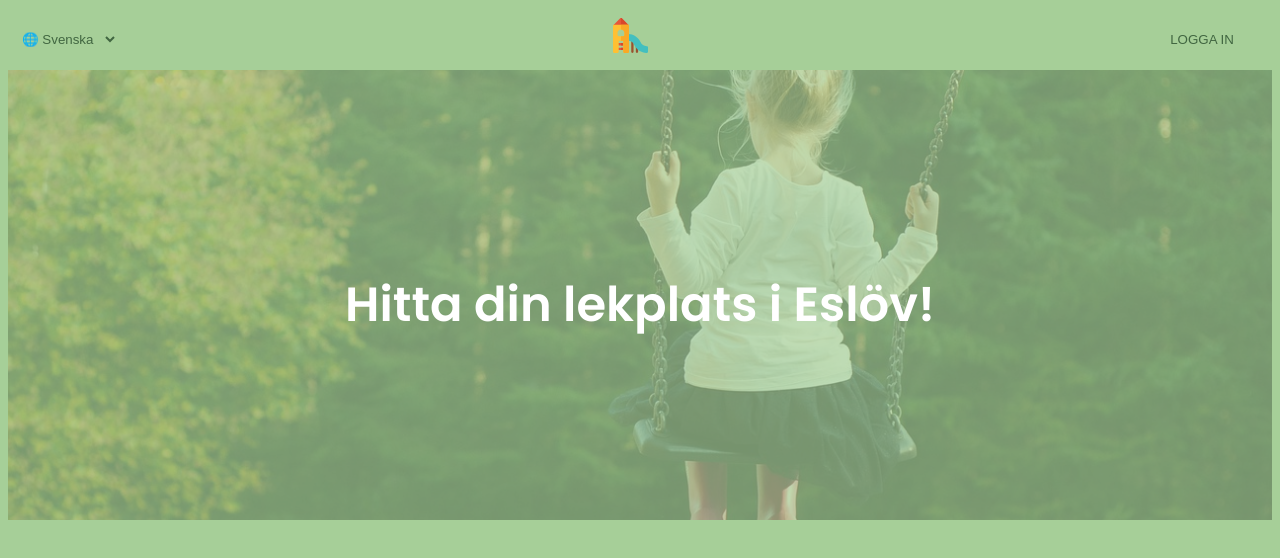
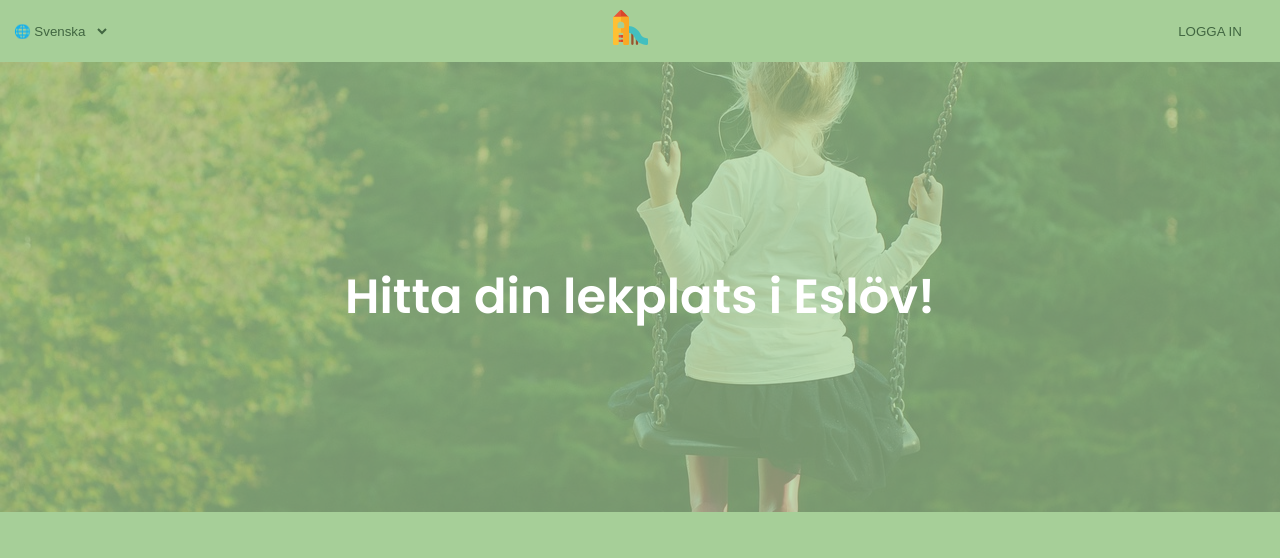
Before and after one commit to Technigo/final-boiler-plate-monorepo, a React (Vite) app in the folder frontend/: page / in a window 1280 px wide. Shown: the top 558 px of the page. Built offline with nearby package versions, Linux system fonts and the light colour scheme; no server answers.

Commit message:
Commit before demo

```diff
--- a/frontend/src/App.css
+++ b/frontend/src/App.css
@@ -1,9 +1,13 @@
 /* Apply styles to the root element of the application */
 #root {
-  margin: 0px; /* Center align the content horizontally */
+  /* margin: 0px; Center align the content horizontally */
   padding: 0px; /* Add padding around the content */
   min-height: 100vh; /* Ensure a minimum height to cover the viewport */
   text-align: center; /* Center-align text within the root element */
+}
+
+body {
+  margin: 0;
 }
 
 :root {
--- a/frontend/src/pages/Playgrounddetails/PlaygroundDetails.jsx
+++ b/frontend/src/pages/Playgrounddetails/PlaygroundDetails.jsx
@@ -275,32 +275,37 @@ const PlaygroundDetails = () => {
         id="wheelchair"
         place="bottom"
         content={t("PlaygroundDetails.wheelchair-explanation-p")}
-        style={{ backgroundColor: "#FA7070", color: "#222" }}
+        style={{ backgroundColor: "#FA7070", color: "black" }}
       />
       <Tooltip
         id="roundabout"
         place="bottom"
         content={t("PlaygroundDetails.roundabout-explanation-p")}
+         style={{ backgroundColor: "#FA7070", color: "black" }}
       />
       <Tooltip
         id="zipwire"
         place="bottom"
         content={t("PlaygroundDetails.zipwire-explanation-p")}
+         style={{ backgroundColor: "#FA7070", color: "black" }}
       />
       <Tooltip
         id="swing"
         place="bottom"
         content={t("PlaygroundDetails.swing-explanation-p")}
+         style={{ backgroundColor: "#FA7070", color: "black" }}
       />
       <Tooltip
         id="slide"
         place="bottom"
         content={t("PlaygroundDetails.slide-explanation-p")}
+         style={{ backgroundColor: "#FA7070", color: "black" }}
       />
       <Tooltip
         id="sandpit"
         place="bottom"
         content={t("PlaygroundDetails.sandpit-explanation-p")}
+         style={{ backgroundColor: "#FA7070", color: "black" }}
       />
 
 </div>
```
Also changed, not shown: frontend/src/components/Challenge.jsx (+91 -42 lines).
